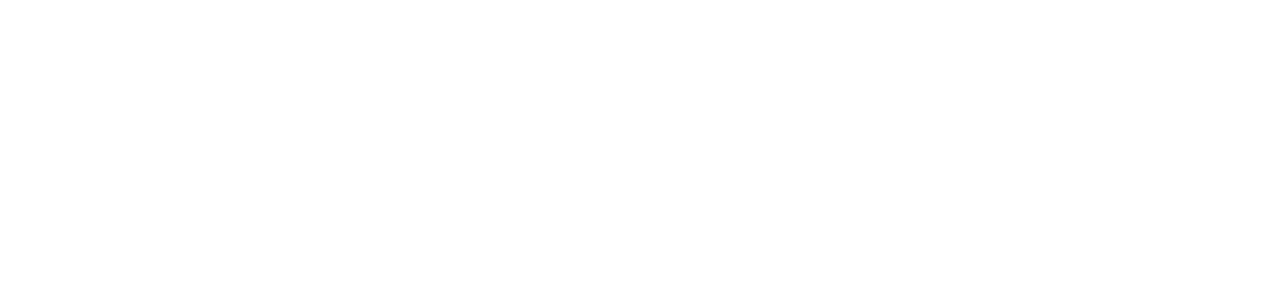
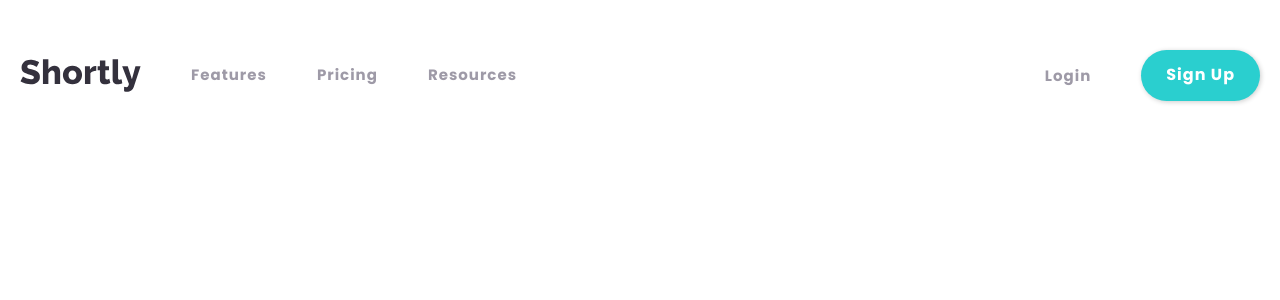
Before and after one commit to freetart/FEM-url-shortening-api, a React (Create React App) app: page / in a window 1280 px wide. Shown: the top 300 px of the page. Built offline with nearby package versions, Linux system fonts and the light colour scheme.

Commit message:
created navbar

```diff
--- a/src/App.js
+++ b/src/App.js
@@ -1,9 +1,11 @@
 import Globals from "./abstracts/Globals";
+import Navbar from "./components/Navbar";
 
 const App = () => {
   return (
     <>
       <Globals />
+      <Navbar />
     </>
   );
 };
--- a/src/abstracts/Globals.js
+++ b/src/abstracts/Globals.js
@@ -19,7 +19,7 @@
     --gap: 5rem;
 
     /* shadows */
-    --mainShadow: 0.1rem 0.3rem 1rem rgba(0, 0, 0, .2);
+    --mainShadow: 0.1rem 0.1rem 0.5rem rgba(0, 0, 0, .2);
 
     /* transitions */
     --mainTransition: all 0.3s ease-in-out;
--- /dev/null
+++ b/src/components/Navbar.js
@@ -0,0 +1,52 @@
+import styled from "styled-components";
+import logo from "../assets/logo.svg";
+import NavLink from "./styledElements/NavLink";
+import Button from "./styledElements/Buttons";
+import { maxWidthLg, sectionSpacingSm } from "../abstracts/Mixins";
+
+const Container = styled.div`
+  ${maxWidthLg}
+  ${sectionSpacingSm}
+  display: flex;
+  align-items: center;
+  justify-content: space-between;
+
+  .nav-info,
+  .nav-list,
+  .nav-cta {
+    display: flex;
+    align-items: center;
+    gap: var(--gap);
+  }
+`;
+
+const Navbar = () => {
+  return (
+    <nav>
+      <Container>
+        <div className="nav-info">
+          <img className="nav-logo" src={logo} alt="shortly logo" />
+          <ul className="nav-list">
+            <li>
+              <NavLink href="#!">Features</NavLink>
+            </li>
+            <li>
+              <NavLink href="#!">Pricing</NavLink>
+            </li>
+            <li>
+              <NavLink href="#!">Resources</NavLink>
+            </li>
+          </ul>
+        </div>
+        <div className="nav-cta">
+          <NavLink href="#!">Login</NavLink>
+          <Button href="#!" primary>
+            Sign Up
+          </Button>
+        </div>
+      </Container>
+    </nav>
+  );
+};
+
+export default Navbar;
--- /dev/null
+++ b/src/components/styledElements/Buttons.js
@@ -0,0 +1,27 @@
+import styled, { css } from "styled-components";
+import { headingStyles } from "../../abstracts/Mixins";
+
+const Button = styled.a`
+  ${headingStyles}
+  border: 0;
+  outline: 0;
+  border-radius: var(--btnRadius);
+  padding: 1.5rem 2.5rem;
+  font-size: 1.6rem;
+  box-shadow: var(--mainShadow);
+  transition: var(--mainTransition);
+
+  ${({ primary }) =>
+    primary &&
+    css`
+      background-color: var(--teal);
+      color: var(--white);
+
+      &:hover,
+      &:focus {
+        opacity: 0.8;
+      }
+    `}
+`;
+
+export default Button;
--- /dev/null
+++ b/src/components/styledElements/NavLink.js
@@ -0,0 +1,16 @@
+import styled from "styled-components";
+import { headingStyles } from "../../abstracts/Mixins";
+
+const NavLink = styled.a`
+  ${headingStyles}
+  font-size: 1.5rem;
+  color: var(--darkGray);
+  transition: var(--mainTransition);
+
+  &:hover,
+  &:focus {
+    color: var(--black);
+  }
+`;
+
+export default NavLink;
```
